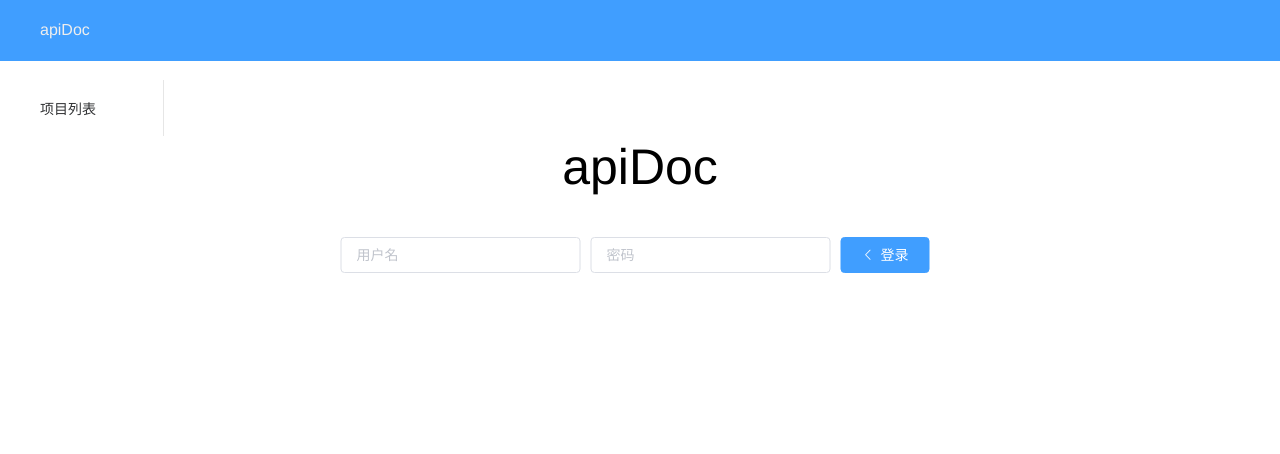
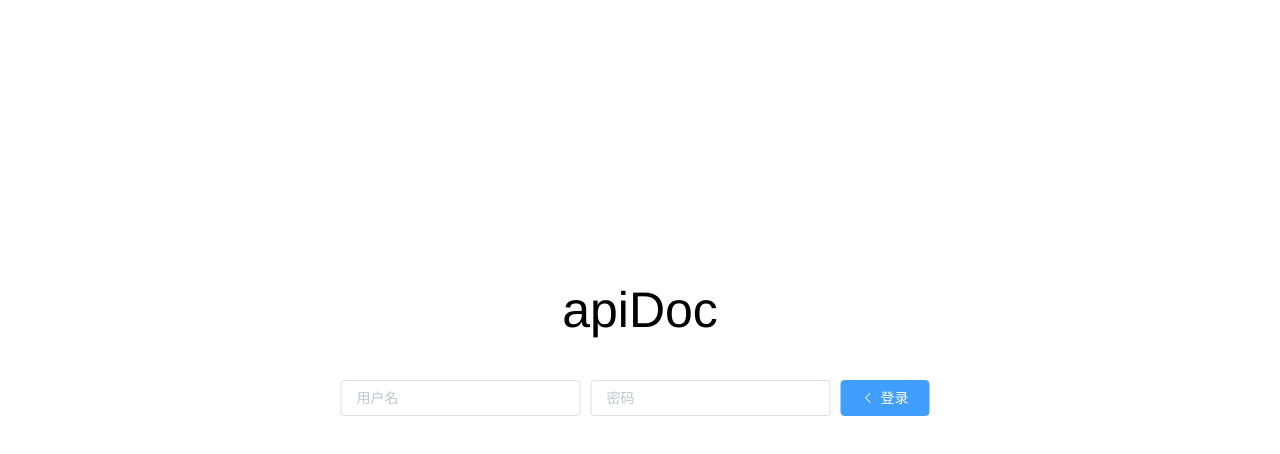
Before and after one commit to leihenshang/api-doc-php, a Vue app in the folder front/: page /#/login in a window 1280 px wide. Shown: the top 454 px of the page. Built offline with nearby package versions, Linux system fonts and the light colour scheme; sample sign-in values are in the browser's storage; what mavon-editor, vue2-clipboard would draw is missing.

Commit message:
优化路由和模板

```diff
--- a/front/src/App.vue
+++ b/front/src/App.vue
@@ -7,89 +7,19 @@
  -->
 <template>
   <div id="app">
-    <el-container style="height:100%">
-      <el-header style="padding:0">
-        <topBar />
-      </el-header>
-      <el-main style>
-        <div class="app-full">
-          <el-row :gutter="15">
-            <el-col :span="3" v-show="showMenu" style="padding-right:5px;">
-              <el-menu :default-active="$route.path" :router="true" ref="menu" class="el-menu">
-                <el-menu-item :index="item.route" v-for="item in myRoute" :key="item.id">
-                  <span slot="title">{{ item.title }}</span>
-                </el-menu-item>
-              </el-menu>
-            </el-col>
-
-            <el-col :span="showMenu ? 21 : 24">
-              <transition name="el-fade-in-linear" mode="out-in" appear>
-                <router-view></router-view>
-              </transition>
-            </el-col>
-          </el-row>
-        </div>
-      </el-main>
-    </el-container>
+    <router-view />
   </div>
 </template>
 
 <script>
-import TopBar from "./components/common/topBar";
-
 export default {
   name: "app",
-  created() {},
-  computed: {
-    myRoute: function () {
-      let route = [
-        {
-          title: "项目列表",
-          route: "/projectList",
-          icon: "el-icon-s-fold",
-        },
-      ];
-
-      if (this.$store.state.userInfo && this.$store.state.userInfo.type > 1) {
-        route.push({
-          title: "用户管理",
-          route: "/userManager",
-          icon: "el-icon-user",
-        });
-      }
-
-      if (this.$store.state.userInfo.id) {
-        return route;
-      }
-
-      return [];
-    },
-    showMenu: function () {
-      if (
-        this.$route.params.projectId &&
-        this.$route.params.projectId == this.$store.state.project.id
-      ) {
-        return false;
-      }
-
-      return true;
-    },
-  },
-  components: {
-    topBar: TopBar,
-  },
 };
 </script>
 
 
 <style>
 @import "../public/css/normalize.css";
-
-html,
-body,
-#app {
-  height: 100%;
-}
 
 #app {
   font-family: "Helvetica Neue", Helvetica, "PingFang SC", "Hiragino Sans GB",
@@ -100,9 +30,4 @@
   /* background-color: #F8F8F5; */
   /* background-color: #F6F5F0; */
 }
-
-.app-full {
-  margin: 0 auto;
-  min-height: 700px;
-}
 </style>
--- a/front/src/components/common/topBar.vue
+++ b/front/src/components/common/topBar.vue
@@ -3,7 +3,7 @@
     <div class="top-bar-container">
       <div class="top-bar-title">{{projectName ? projectName : 'apiDoc'}}</div>
       <a
-        href="javascript:void()"
+        href="javascript:void();"
         @click="$router.push('/')"
         class="return-home"
         v-show="showHomeBtn"
--- a/front/src/router.js
+++ b/front/src/router.js
@@ -124,6 +124,13 @@
         },
       ],
     },
+
+    {
+      path: "/",
+      component: resolve => require(['@/view/home'], resolve),
+      name: "home",
+      redirect: "projectList",
+      children: [
         {
           path: "/projectList",
           component: resolve => require(['@/view/project/projectList'], resolve),
@@ -139,9 +146,7 @@
           component: resolve => require(['@/view/user/myCenter'], resolve),
           name: "myCenter"
         },
-    {
-      path: "/",
-      redirect: "projectList",
+      ]
     },
   ],
 });
--- /dev/null
+++ b/front/src/view/home.vue
@@ -0,0 +1,65 @@
+<template>
+  <div class="home-container">
+    <el-container style="height:100%">
+      <el-header style="padding:0">
+        <topBar />
+      </el-header>
+      <el-main>
+        <div class="app-full">
+          <el-row :gutter="15">
+            <el-col :span="3" style="padding-right:5px;">
+              <el-menu :default-active="$route.path" :router="true" ref="menu" class="el-menu">
+                <el-menu-item :index="item.route" v-for="item in myRoute" :key="item.id">
+                  <span slot="title">{{ item.title }}</span>
+                </el-menu-item>
+              </el-menu>
+            </el-col>
+
+            <el-col :span=" 21">
+              <transition name="el-fade-in-linear" mode="out-in" appear>
+                <router-view></router-view>
+              </transition>
+            </el-col>
+          </el-row>
+        </div>
+      </el-main>
+    </el-container>
+  </div>
+</template>
+<script>
+import TopBar from "@/components/common/topBar";
+
+export default {
+  name: "home",
+  components: {
+    topBar: TopBar,
+  },
+  computed: {
+    myRoute: function () {
+      let route = [
+        {
+          title: "项目列表",
+          route: "/projectList",
+          icon: "el-icon-s-fold",
+        },
+      ];
+
+      if (this.$store.state.userInfo && this.$store.state.userInfo.type > 1) {
+        route.push({
+          title: "用户管理",
+          route: "/userManager",
+          icon: "el-icon-user",
+        });
+      }
+
+      if (this.$store.state.userInfo.id) {
+        return route;
+      }
+
+      return [];
+    },
+  },
+};
+</script>
+<style lang="scss" scoped>
+</style>
--- a/front/src/view/project/project.vue
+++ b/front/src/view/project/project.vue
@@ -1,5 +1,10 @@
 <template>
   <div class="detail">
+    <el-container style="height:100%">
+      <el-header style="padding:0">
+        <topBar />
+      </el-header>
+      <el-main>
         <el-row :gutter="15">
           <el-col :span="3">
             <el-menu
@@ -22,10 +27,14 @@
             </transition>
           </el-col>
         </el-row>
+      </el-main>
+    </el-container>
   </div>
 </template>
 
 <script>
+import TopBar from "@/components/common/topBar";
+
 export default {
   name: "project",
   props: {
@@ -81,7 +90,9 @@
     };
   },
   methods: {},
-  components: {},
+  components: {
+    TopBar
+  },
 };
 </script>
 
```
Lines whose indentation alone changed are shown as unchanged.
